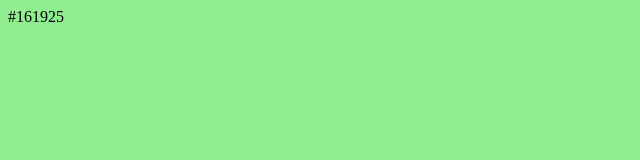
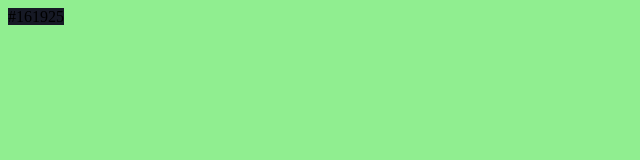
Before and after one commit to lai0602jjj/colooors, a plain HTML site: page index.html in a window 1280 px wide. Shown: the full height of the page, 0-640 px from the left. Drawn offline with Linux system fonts and the light colour scheme.

Commit message:
2151 newest

```diff
--- a/index.html
+++ b/index.html
@@ -5,6 +5,6 @@
         <link rel="stylesheet" href="style.css">
     </head>
     <body>
-        <a class="left"; background-color="#161925">#161925</a>
+        <a class="left"; style="background-color: #161925">#161925</a>
     </body>
 </html>
```
